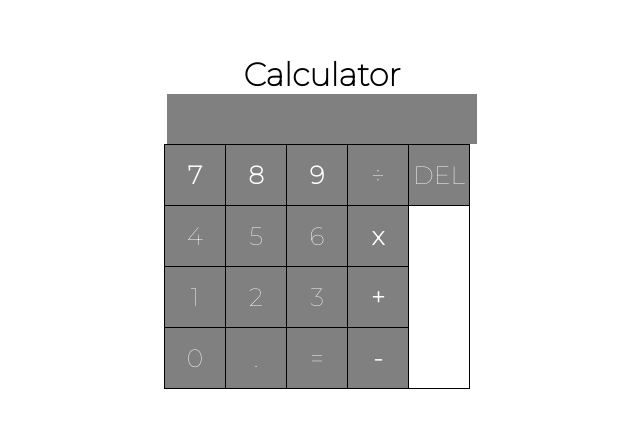
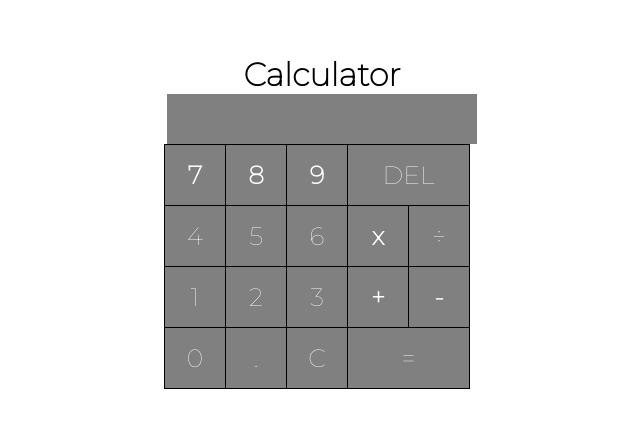
Before and after one commit to lazarnarcis/calculator, a React (Create React App) app: page / in a window 1280 px wide. Shown: the part 178-606 px from the top of the page, without its empty margins (318-958 px from the left). Built offline with nearby package versions, Linux system fonts and the light colour scheme.

Commit message:
new update

```diff
--- a/src/App.js
+++ b/src/App.js
@@ -29,8 +29,11 @@ export default function App() {
         theNumber.current.value = theNumber.current.value + " = " + theResult
         stopCalc(false)
     }
+    const deleteOne = () => {
+        theNumber.current.value = ""
+    }
     const deleteVal = () => {
-        theNumber.current.value = ""
+        theNumber.current.value = theNumber.current.value.slice(0, -1)
     }
     return (
         <div className="calculator">
@@ -41,26 +44,27 @@ export default function App() {
                     <th onClick={() => addValue("7")}>7</th>
                     <th onClick={() => addValue("8")}>8</th>
                     <th onClick={() => addValue("9")}>9</th>
-                    <td onClick={() => addValue("/")}>÷</td>
-                    <td onClick={() => deleteVal()}>DEL</td>
+                    <td onClick={() => deleteVal()} colspan="2">DEL</td>
                 </tr>
                 <tr>
                     <td onClick={() => addValue("4")}>4</td>
                     <td onClick={() => addValue("5")}>5</td>
                     <td onClick={() => addValue("6")}>6</td>
                     <th onClick={() => addValue("*")}>x</th>
+                    <td onClick={() => addValue("/")}>÷</td>
                 </tr>
                 <tr>
                     <td onClick={() => addValue("1")}>1</td>
                     <td onClick={() => addValue("2")}>2</td>
                     <td onClick={() => addValue("3")}>3</td>
                     <th onClick={() => addValue("+")}>+</th>
+                    <th onClick={() => addValue("-")}>-</th>
                 </tr>
                 <tr>
                     <td onClick={() => addValue("0")}>0</td>
                     <td onClick={() => addValue(".")}>.</td>
-                    <td onClick={() => calculate()}>=</td>
-                    <th onClick={() => addValue("-")}>-</th>
+                    <td onClick={() => deleteOne()}>C</td>
+                    <td onClick={() => calculate()} colspan="2">=</td>
                 </tr>
             </table>
         </div>
```
